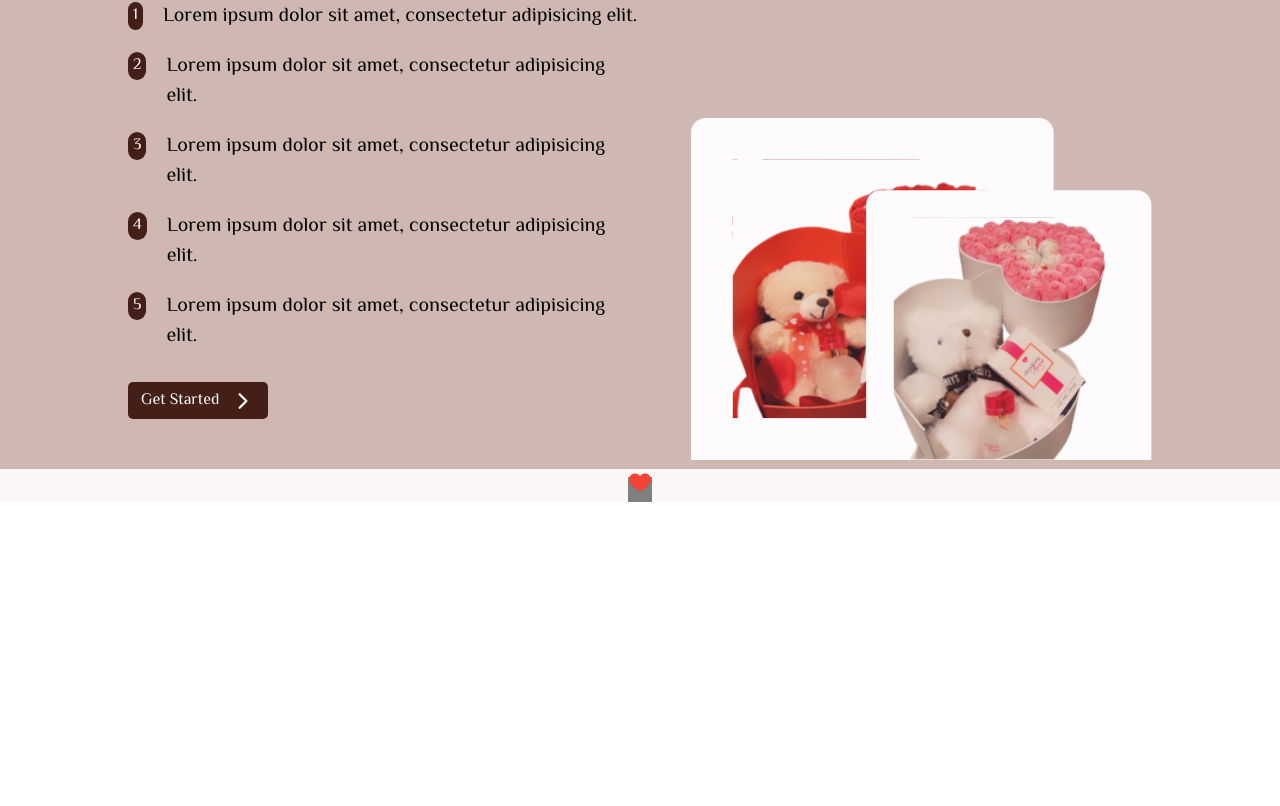
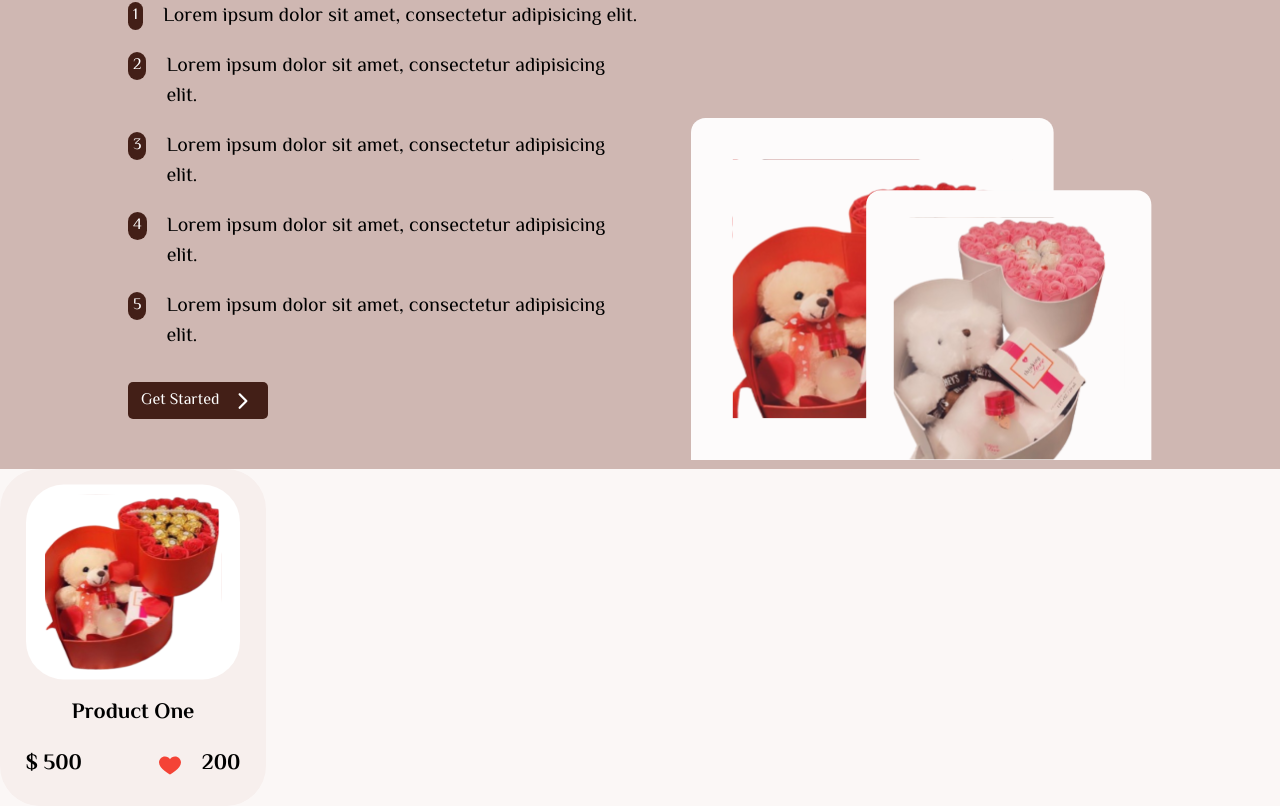
Before and after one commit to carrington-115/eb-plush-box, a React (Vite) app: page /test in a window 1280 px wide. Shown: the part 806-1612 px from the top of the page. Before the commit the page ends 1308 px from the top, so only its background shows below. Built offline with nearby package versions, Linux system fonts and the light colour scheme; a web font is replaced by a local one.

Commit message:
added the testimonial file for the testimonial component

```diff
--- a/src/components/molecules/ProductComponent.tsx
+++ b/src/components/molecules/ProductComponent.tsx
@@ -14,8 +14,8 @@ function ProductComponent({
 
   useEffect(() => {
     setTimeout(() => {
-      setLoading(true);
-    });
+      setLoading(false);
+    }, 1000);
   }, []);
 
   if (loading) {
@@ -26,17 +26,24 @@ function ProductComponent({
       <section className="product-inner-section">
         <div className="product-image">
           <img src={imageUrl} alt={productName} />
-          <p>{productName}</p>
-          <div className="product-like-section">
-            <span>
-              $ <p>{price}</p>
+        </div>
+        <p className="product-name">{productName}</p>
+        <div className="product-details-section">
+          <span className="product-price">
+            <p>$ {price}</p>
           </span>
           <div className="like-section">
             <span className="product-like-btn">
-                <FcLike />
+              <FcLike
+                style={{
+                  width: "24px",
+                  height: "24px",
+                  padding: "10px",
+                  backgroundColor: likeStatus ? "#6539303b" : "transparent",
+                }}
+              />
             </span>
-              {likeStatus ? likes : 0}
-            </div>
+            <p>{likes}</p>
           </div>
         </div>
       </section>
@@ -48,28 +55,154 @@ export default ProductComponent;
 function ComponentSkeleton() {
   return (
     <SkeletonContainer>
-      <div>
       <span className="img-skeleton" />
       <span className="prod-name" />
-        <div>
-          <span className="like-section">
+      <div className="details-section">
+        <span className="price" />
+        <div className="like-section">
           <span className="like-btn">
-              <FcLike style={{ width: "24px", height: "24px" }} />
+            <FcLike
+              style={{ width: "24px", height: "24px", color: "grey" }}
+              fill="grey"
+            />
           </span>
           <span className="like-number" />
-          </span>
         </div>
       </div>
     </SkeletonContainer>
   );
 }
-const Container = styled.section``;
+const Container = styled.section`
+  display: flex;
+  justify-content: center;
+  align-items: center;
+  padding: 15px 20px;
+  border-radius: 40px;
+  background-color: #f7efed;
+  width: fit-content;
+  color: black;
+  @media (min-width: 320px) and (max-width: 599px) {
+    padding: 15px 5px;
+    border-radius: 30px;
+    width: 45vw;
+  }
+  &:hover {
+    background-color: #ead7d3;
+  }
+  cursor: pointer;
+  .product-inner-section {
+    display: flex;
+    flex-direction: column;
+    gap: 10px;
+    align-items: center;
+    width: 95%;
+    @media (min-width: 320px) and (max-width: 599px) {
+      width: 90%;
+    }
+    .product-image {
+      @media (min-width: 320px) and (max-width: 599px) {
+        width: 100%;
+      }
+
+      img {
+        width: 100%;
+        height: 100%;
+      }
+    }
+    .product-name {
+      font-size: 22px;
+      font-style: normal;
+      font-weight: 700;
+      line-height: 28px;
+      @media (min-width: 320px) and (max-width: 599px) {
+        font-size: 18px;
+      }
+    }
+    .product-details-section {
+      width: 100%;
+      display: flex;
+      align-items: center;
+      justify-content: space-between;
+      font-size: 22px;
+      font-style: normal;
+      font-weight: 700;
+      line-height: 28px;
+      @media (min-width: 320px) and (max-width: 599px) {
+        font-size: 18px;
+        justify-content: space-between;
+      }
+      .product-price {
+      }
+      .like-section {
+        display: flex;
+        align-items: center;
+        gap: 5px;
+        .product-like-btn {
+          background-color: transparent;
+          padding: 5px;
+          display: flex;
+          justify-content: center;
+          align-items: center;
+          border-radius: 50%;
+          @media (min-width: 320px) and (max-width: 599px) {
+            padding: 2px;
+          }
+          &:hover {
+            background-color: #6539303b;
+          }
+        }
+        p {
+        }
+      }
+    }
+  }
+`;
 
 const SkeletonContainer = styled.div`
   display: flex;
   flex-direction: column;
   align-items: center;
+  gap: 10px;
+  padding: 10px;
+  width: fit-content;
+  margin: 20px;
+  border-radius: 10px;
+  background-color: #d4d4d468;
   span {
-    background-color: grey;
+    background-color: #d4d4d4;
+    height: 10px;
+    border-radius: 10px;
+  }
+  .img-skeleton {
+    width: 200px;
+    height: 200px;
+  }
+  .prod-name {
+    width: 200px;
+    height: 20px;
+  }
+  .details-section {
+    display: flex;
+    justify-content: flex-start;
+    gap: 50px;
+    .price {
+      width: 50px;
+      height: 20px;
+    }
+    .like-section {
+      display: flex;
+      align-items: center;
+      .like-btn {
+        padding: 5px;
+        background-color: transparent;
+        display: flex;
+        justify-content: center;
+        align-items: center;
+      }
+      .like-number {
+        width: 40px;
+        height: 20px;
+      }
+    }
   }
 `;
--- a/src/components/pages/TestPage.tsx
+++ b/src/components/pages/TestPage.tsx
@@ -37,4 +37,7 @@ const Container = styled.div`
   background-color: #fbf7f6;
   display: flex;
   flex-direction: column;
+  .products-container {
+    width: 100%;
+  }
 `;
```
Also changed, not shown: src/components/molecules/Testimonial.tsx (added, +32 -0 lines). Lines whose indentation alone changed are shown as unchanged.
